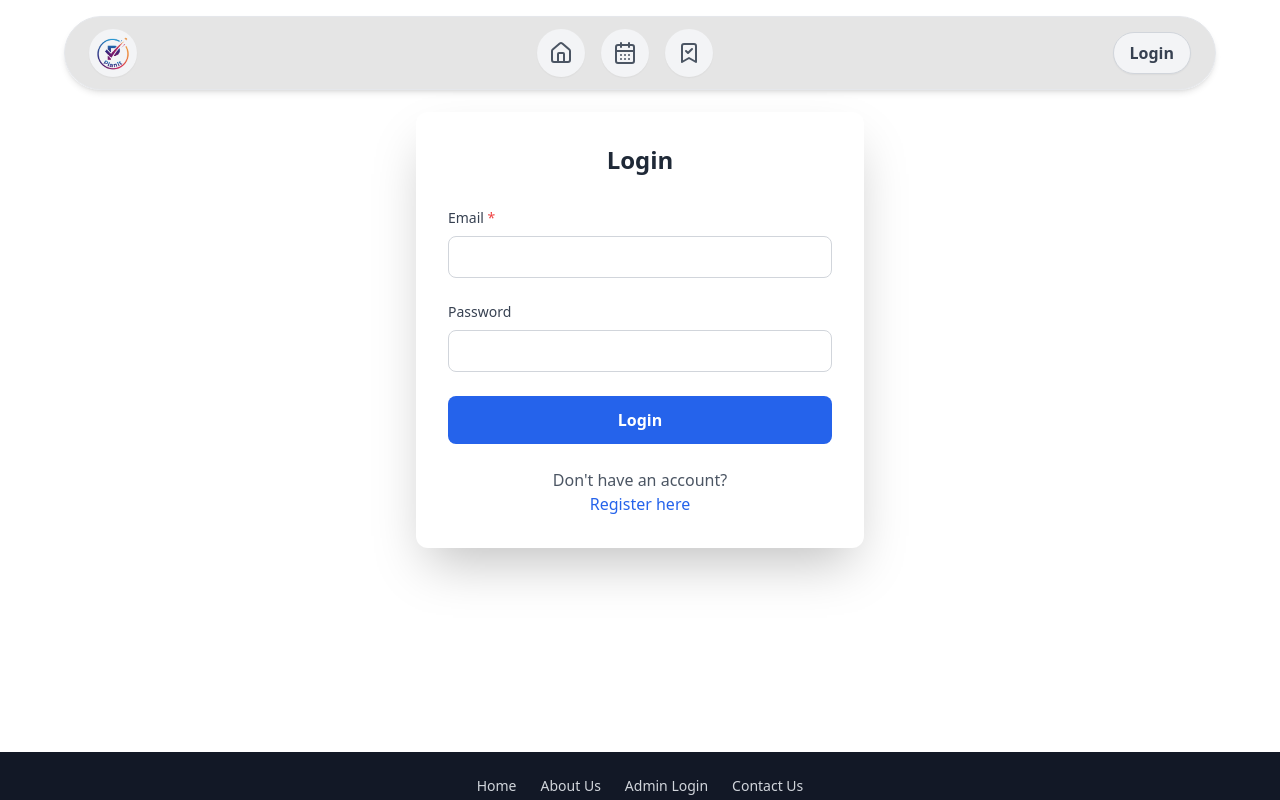
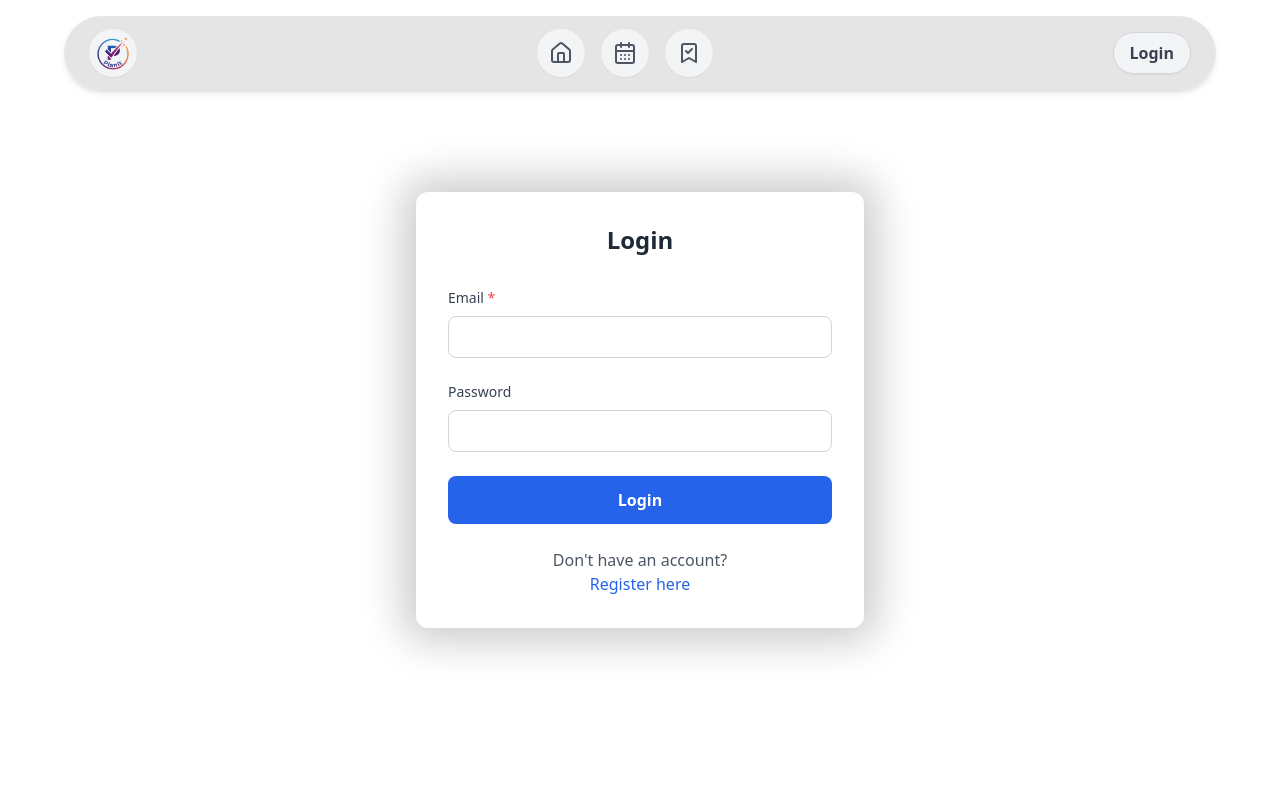
Before and after one commit to rishikesh-babu/Event-Management, a React (Vite) app in the folder client/: page /login in a window 1280 px wide. Shown: the top 800 px of the page. Built offline with nearby package versions, Linux system fonts and the light colour scheme; no server answers.

Commit message:
Updated login page

```diff
--- a/client/src/Pages/User/Login.jsx
+++ b/client/src/Pages/User/Login.jsx
@@ -14,7 +14,9 @@ export default function Login() {
     const [isSubmitting, setIsSubmitting] = useState(false)
     const dispatch = useDispatch()
 
-
+    useEffect(() => {
+        window.scroll(0, 0)
+    }, [])
 
     const handleChange = (e) => {
         setCredentials({
@@ -77,7 +79,7 @@ export default function Login() {
     }
 
     return (
-        <div className="max-w-md mx-auto mt-28 bg-white rounded-xl shadow-2xl p-8">
+        <div className="p-8 mt-3 sm:mt-32 md:mt-48 max-w-md mx-auto bg-white rounded-xl shadow-[0_0_40px_14px_rgba(0,0,0,0.2)] ">
             <h2 className="text-2xl font-bold text-center text-gray-800 mb-8">Login</h2>
 
             <form onSubmit={handleSubmit} className="space-y-6">
```
